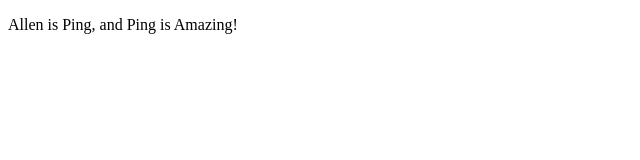
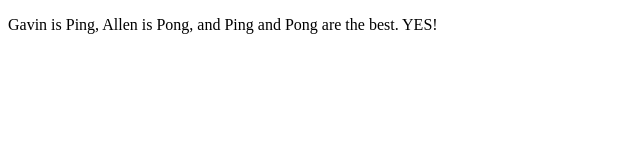
Before and after one commit to ghatch2022/Ping-Pong, a plain HTML site: page index.html in a window 1280 px wide. Shown: the whole page, without its empty margins (0-640 px from the left). Drawn offline with Linux system fonts and the light colour scheme.

Commit message:
Revised Paragraph

```diff
--- a/index.html
+++ b/index.html
@@ -5,6 +5,6 @@
     <title></title>
   </head>
   <body>
-<p> Allen is Ping, and Ping is Amazing! </p>
+<p> Gavin is Ping, Allen is Pong, and Ping and Pong are the best. YES! </p>
   </body>
 </html>
```
